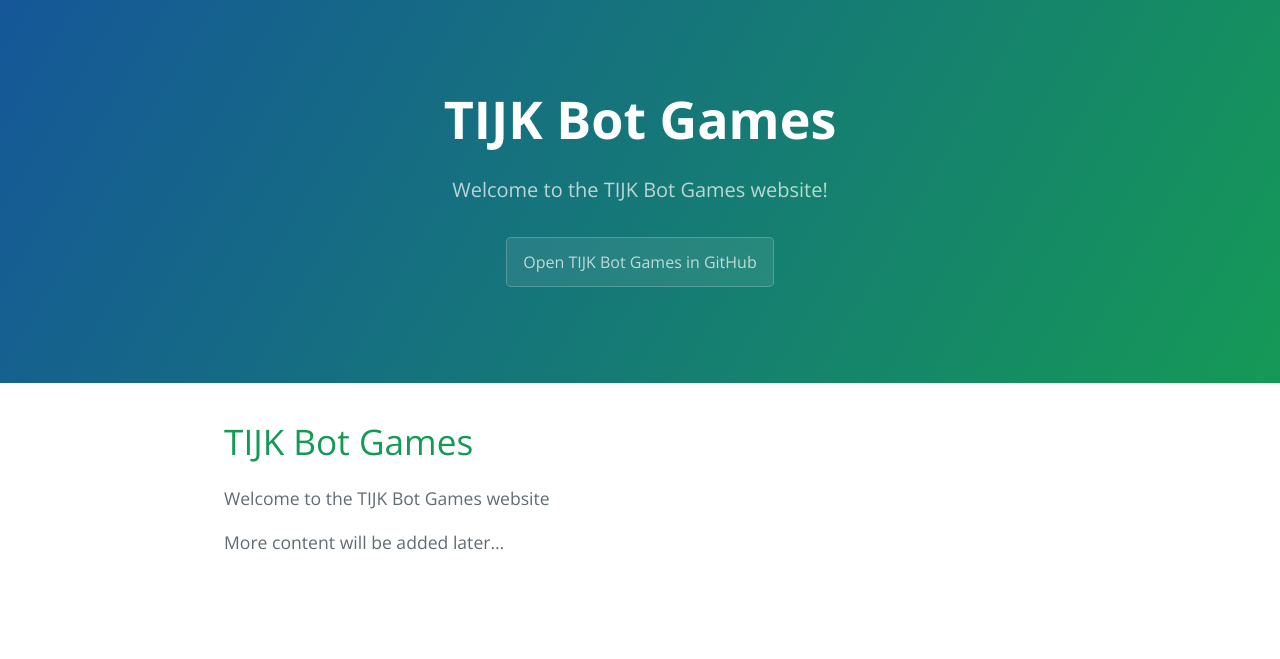
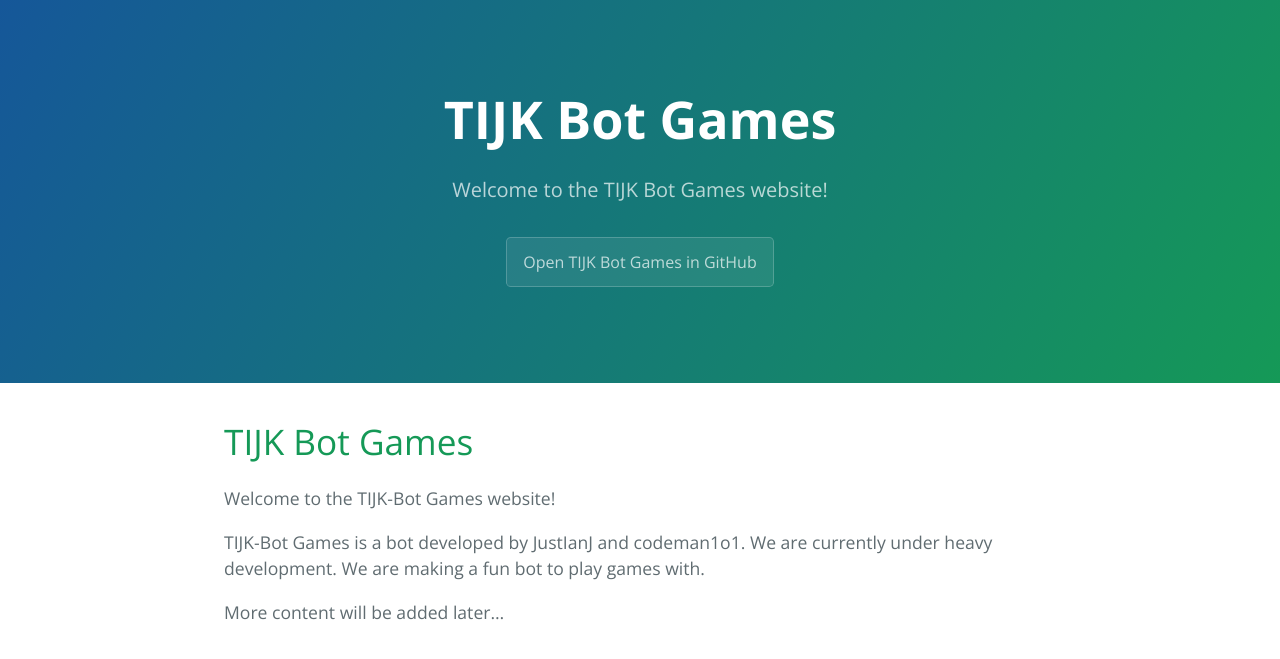
Before and after one commit to TIJK-Bot-Games/TIJK-Bot-Games, a Jekyll site: the page built from index.md, in a window 1280 px wide. Shown: the top 659 px of the page. Built offline with Jekyll 4.4.1, drawn with Linux system fonts in a browser that asks for light colours; our own code applies the rules of GitHub Pages for plain Markdown files.

Commit message:
Some text changes for website

```diff
--- a/index.md
+++ b/index.md
@@ -4,6 +4,10 @@
 
 # TIJK Bot Games
 
-Welcome to the TIJK Bot Games website
+Welcome to the TIJK-Bot Games website!
+
+TIJK-Bot Games is a bot developed by JustIanJ and codeman1o1.
+We are currently under heavy development.
+We are making a fun bot to play games with.
 
 More content will be added later...
```
Also changed, not shown: README.md, 1 other file.
